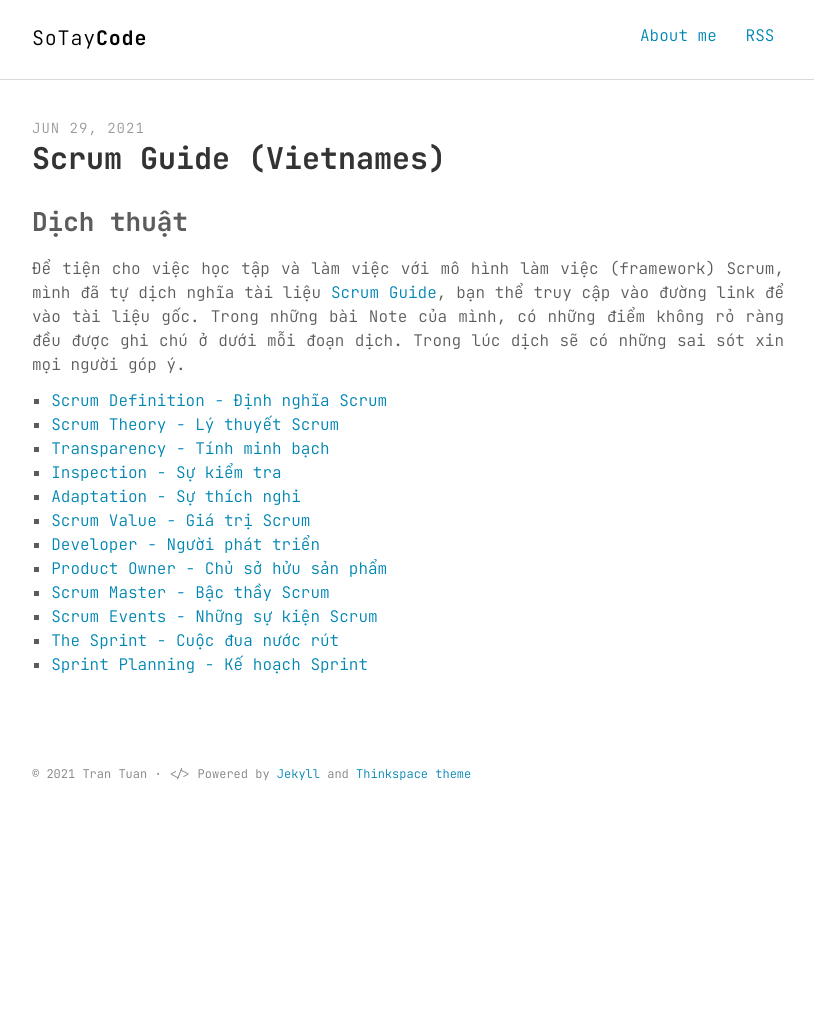
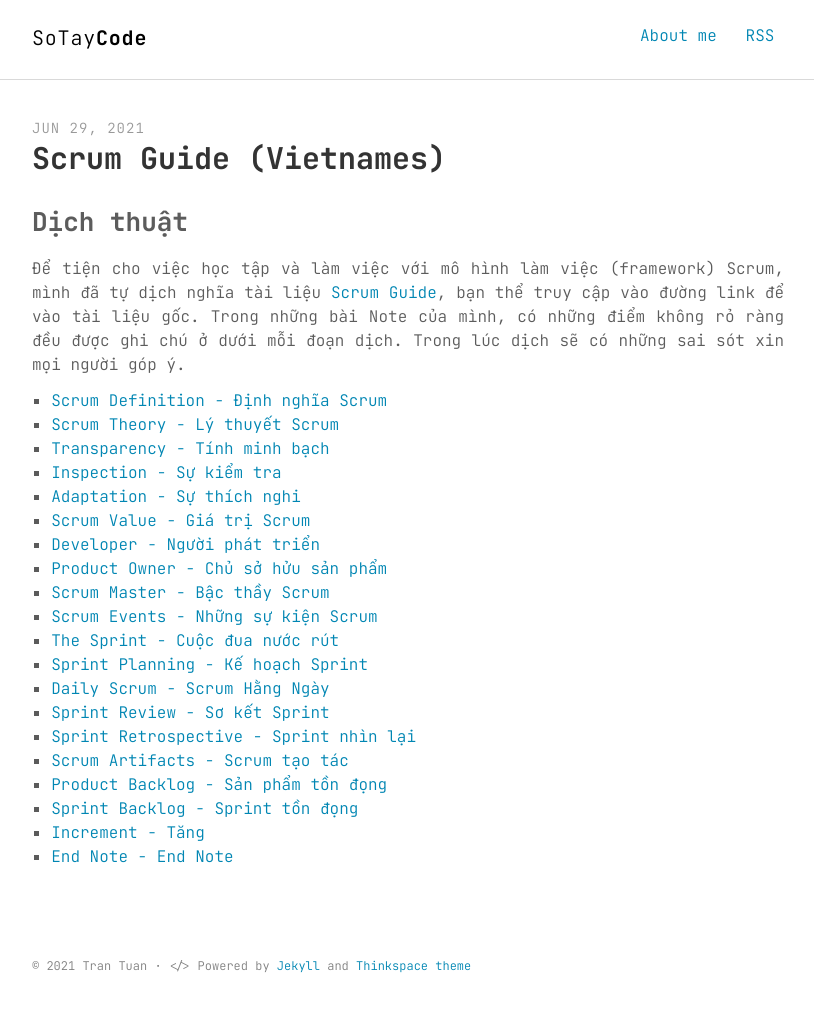
Before and after one commit to sotaycode/notecode, a Jekyll site: the page built from _posts/Scrum Guide/2021-06-29-Scrum Guide Translate.md, in a window 1280 px wide. Shown: the whole page, without its empty margins (232-1046 px from the left). Built offline with Jekyll 4.4.1, drawn with Linux system fonts in a browser that asks for light colours; before the commit the page ends 900 px from its top, so only the background shows below that.

Commit message:
Update 2021-06-29-Scrum Guide Translate.md

```diff
--- a/_posts/Scrum Guide/2021-06-29-Scrum Guide Translate.md
+++ b/_posts/Scrum Guide/2021-06-29-Scrum Guide Translate.md
@@ -20,3 +20,11 @@ categories: Scrum Guide (Vietnames)
 10. [Scrum Events - Những sự kiện Scrum](/2021/Scrum-Events)
 11. [The Sprint - Cuộc đua nước rút](/2021/The-Sprint)
 12. [Sprint Planning - Kế hoạch Sprint](/2021/Sprint-Planning)
+12. [Daily Scrum - Scrum Hằng Ngày](/2021/Daily-Scrum)
+13. [Sprint Review - Sơ kết Sprint](/2021/Sprint-Review)
+14. [Sprint Retrospective - Sprint nhìn lại](/2021/Sprint-Retrospective)
+15. [Scrum Artifacts - Scrum tạo tác](/2021/Scrum-Artifacts)
+16. [Product Backlog - Sản phẩm tồn đọng](/2021/Product-Backlog)
+17. [Sprint Backlog - Sprint tồn đọng](/2021/Sprint-Backlog)
+18. [Increment - Tăng](/2021/Increment)
+19. [End Note - End Note](/2021/End-Note)
```
